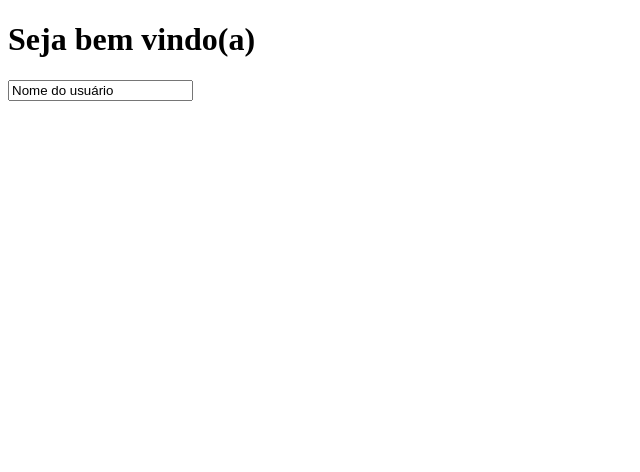
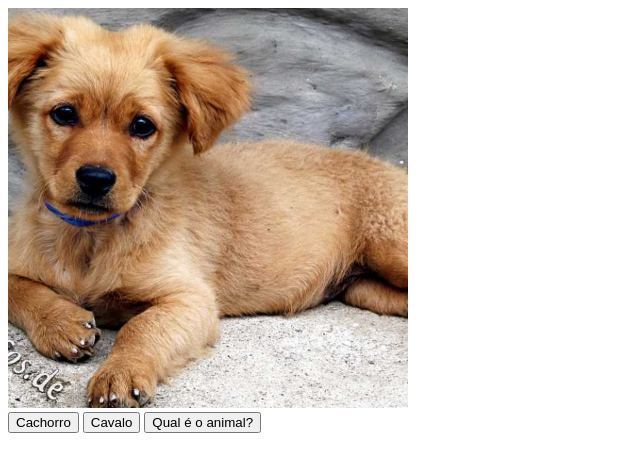
Before and after one commit to EzequielRT/estudos-javascript, a plain HTML site: page conceitos-javascript/index.html in a window 1280 px wide. Shown: the whole page, without its empty margins (0-640 px from the left). Drawn offline with Linux system fonts and the light colour scheme.

Commit message:
Manipulando Atributos

```diff
--- a/conceitos-javascript/index.html
+++ b/conceitos-javascript/index.html
@@ -10,13 +10,14 @@
 </head>
 
 <body>
+    <img src="images/cachorro.jpg" data-animal="Cachorro" class="imagem" alt="Foto de cachorro"><br>
 
-    <h1 id="titulo">Seja bem vindo(a)</h1>
+    <button onclick="trocarImagem('cachorro.jpg', 'Cachorro')">Cachorro</button>
+    <button onclick="trocarImagem('cavalo.jpg', 'Cavalo')">Cavalo</button>
 
-    <input id="campo" type="text" name="usuario" value="Nome do usuário">
+    <button onclick="pegarAnimal()">Qual é o animal?</button>
 
     <script type="text/javascript" src="script.js"></script>
-
 </body>
 
 </html>
--- a/conceitos-javascript/script.js
+++ b/conceitos-javascript/script.js
@@ -1,14 +1,8 @@
-function alterar(titulo) {
-    document.getElementById('titulo').innerHTML = titulo;
-    document.getElementById('campo').value = titulo;
+function trocarImagem(filename, animalname) {
+    document.querySelector('.imagem').setAttribute('src', 'images/'+filename);
+    document.querySelector('.imagem').setAttribute('data-animal', animalname);
 }
-
-function somar (x, y) {
-    let total = x + y;
-
-    return total;
+function pegarAnimal () {
+    let animal = document.querySelector('.imagem').getAttribute('data-animal');
+    alert("O animal é: " + animal);
 }
-
-var resultado = somar(10, 15);
-
-console.log(resultado)
--- a/conceitos-javascript/style.css
+++ b/conceitos-javascript/style.css
@@ -1,8 +1,3 @@
-.verde {
-    background-color: #0F0;
-    color: #000;
+.imagem {
+    height: 400px;
 }
-.preto {
-    background-color: #000;
-    color: #FFF;
-}
```
Also changed, not shown: conceitos-javascript/images/cachorro.jpg (added), conceitos-javascript/images/cavalo.jpg (added).
